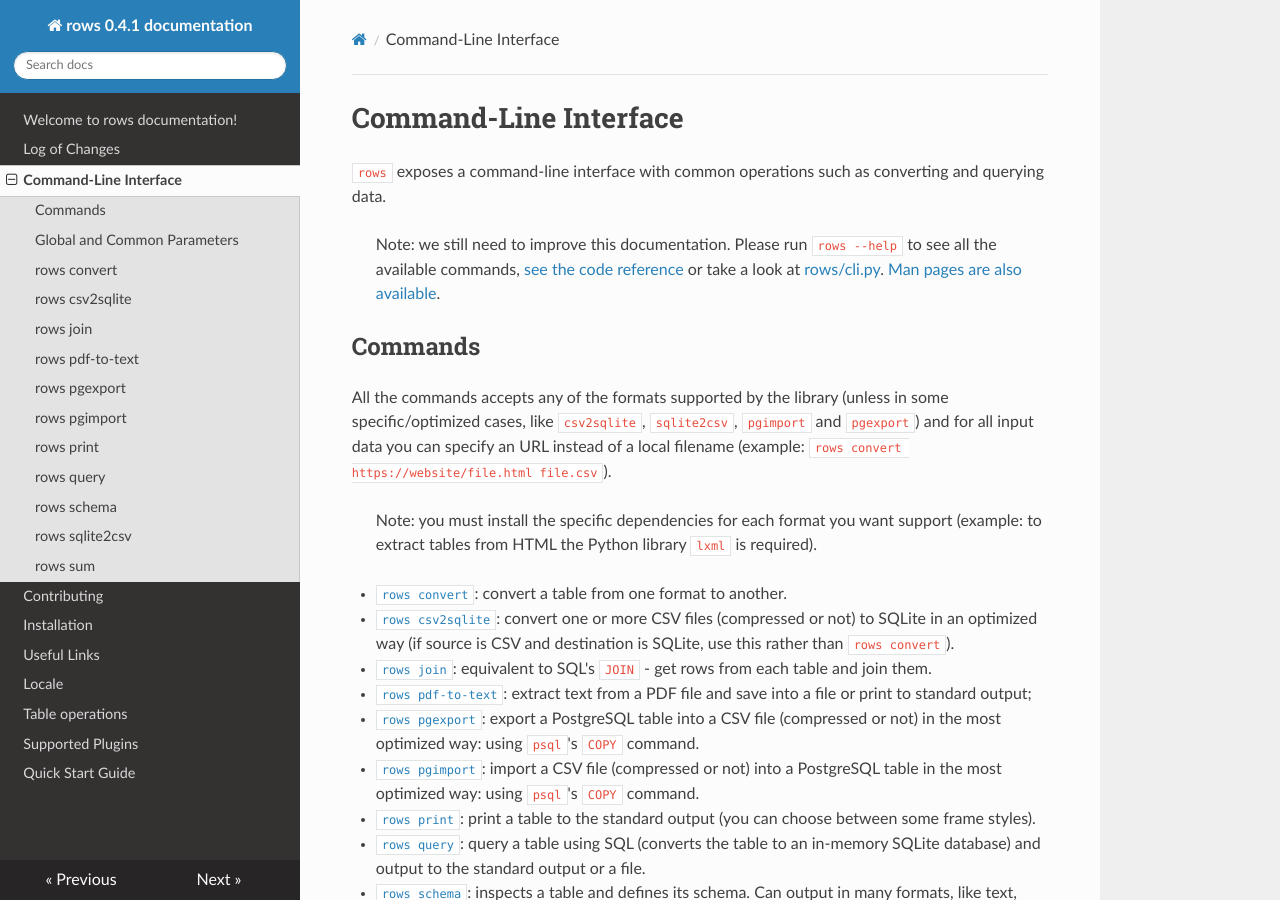
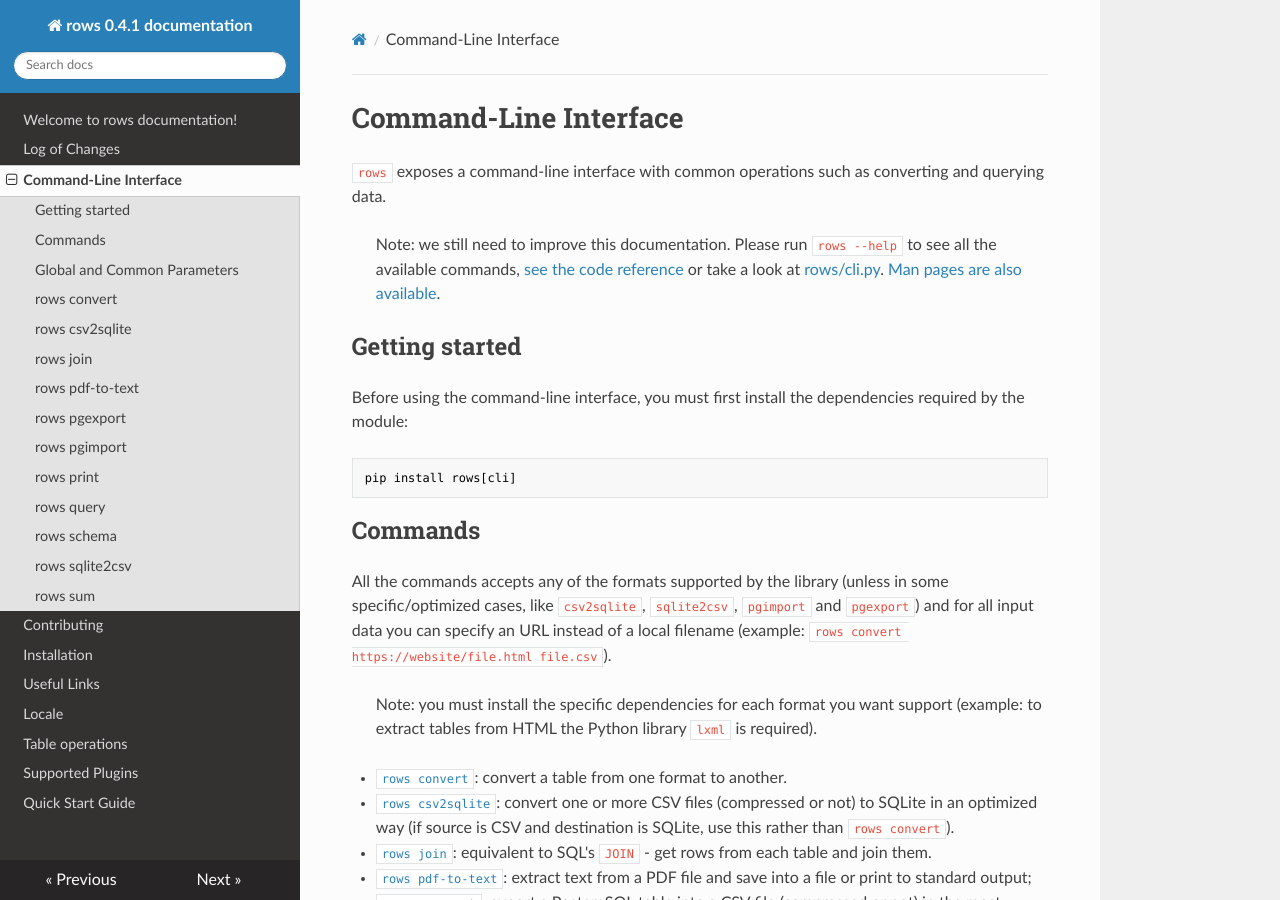
Before and after one commit to turicas/rows, an MkDocs documentation site: the page built from docs/cli.md, in a window 1280 px wide and 900 px high. Built offline with MkDocs 1.6.1, drawn with Linux system fonts in a browser that asks for light colours; nearby versions of some CDN libraries.

Commit message:
add a reference to install cli dependencies

````diff
--- a/docs/cli.md
+++ b/docs/cli.md
@@ -8,6 +8,15 @@ converting and querying data.
 > take a look at [rows/cli.py][rows-cli]. [Man pages are also
 > available][cli-manpage].
 
+
+## Getting started
+
+Before using the command-line interface, you must first install the
+dependencies required by the module:
+
+```bash
+pip install rows[cli]
+```
 
 ## Commands
 
````
